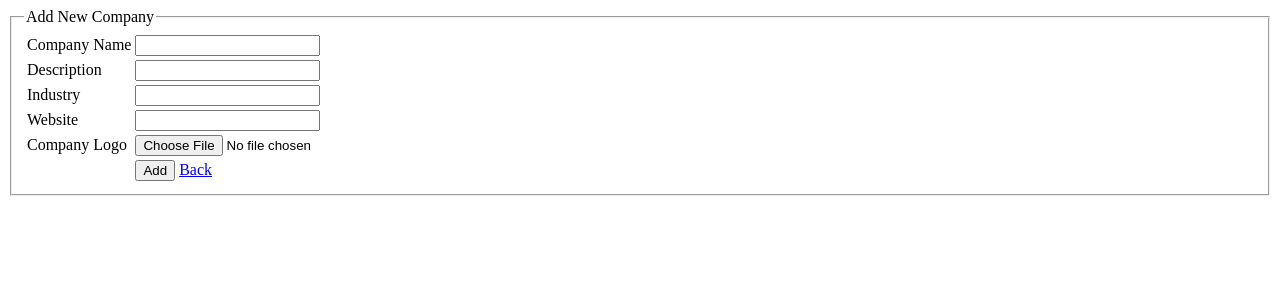
After one commit to SamihaNoor/Summer_2020_Webtech, a PHP site: page /addCompany.php in a window 1280 px wide. The commit adds this page. Shown: the top 300 px of the page. Run offline with PHP 8.4, Linux system fonts and the light colour scheme; the visitor is signed in with stand-in values (Sample User, id 1).

Commit message:
add company

```diff
--- /dev/null
+++ b/FINAL_LAB_TASK_1/views/addCompany.php
@@ -0,0 +1,55 @@
+<?php
+	require_once('../php/session_header.php');
+	if (isset($_GET['error'])) {
+
+		if($_GET['error'] == 'db_error'){
+			echo "Something went wrong...please try again";
+		}
+	}
+
+?>
+
+<!DOCTYPE html>
+<html>
+<head>
+	<title>Add New Company</title>
+</head>
+<body>
+
+	<form action="../php/userController.php" method="post">
+		<fieldset>
+			<legend>Add New Company</legend>
+			<table>
+				<tr>
+					<td>Company Name</td>
+					<td><input type="text" name="companyName"></td>
+				</tr>
+				<tr>
+					<td>Description</td>
+					<td><input type="text" name="description"></td>
+				</tr>
+				<tr>
+					<td>Industry</td>
+					<td><input type="text" name="industry"></td>
+				</tr>
+				<tr>
+					<td>Website</td>
+					<td><input type="text" name="website"></td>
+				</tr>
+				<tr>
+					<td>Company Logo</td>
+					<td><input type="file" name="logo"></td>
+				</tr>
+				<tr>
+					<td></td>
+					<td>
+
+						<input type="submit" name="add" value="Add">
+						<a href="home.php">Back</a>
+					</td>
+				</tr>
+			</table>
+		</fieldset>
+	</form>
+</body>
+</html>
--- a/FINAL_LAB_TASK_1/views/home.php
+++ b/FINAL_LAB_TASK_1/views/home.php
@@ -11,6 +11,7 @@
 	<h1>Welcome Home!<?=$_SESSION['username']?></h1>
 	<a href="../views/create.php">Create New User</a> |
 	<a href="../views/all_users.php">User List</a> |
-	<a href="../php/logout.php">Logout</a>
+	<a href="../php/logout.php">Logout</a> <br>
+	<a href="../views/addCompany.php?">Add New Company</a>
 </body>
 </html>
```
Also changed, not shown: FINAL_LAB_TASK_1/php/userController.php (+33 -0 lines), FINAL_LAB_TASK_1/service/userService.php (+23 -1 lines).
